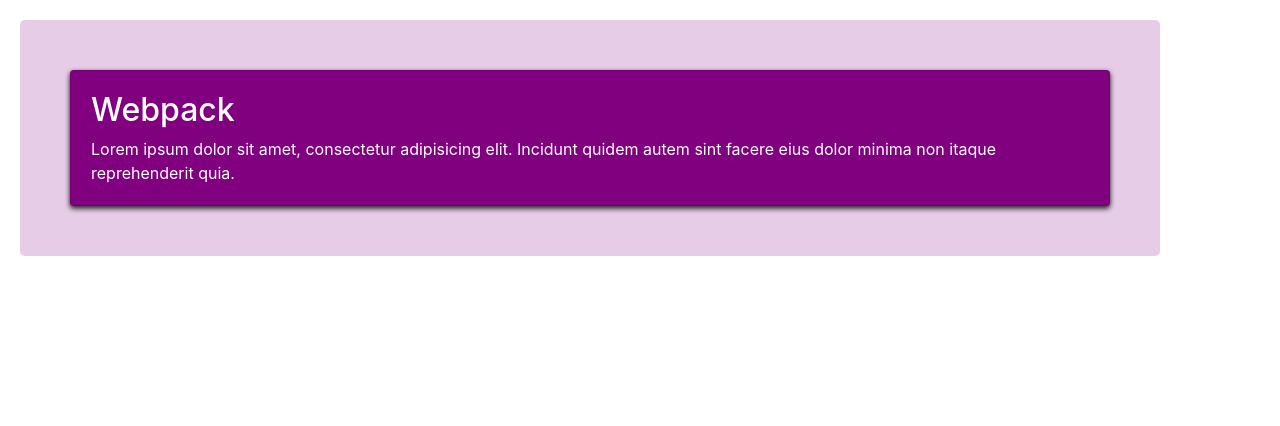
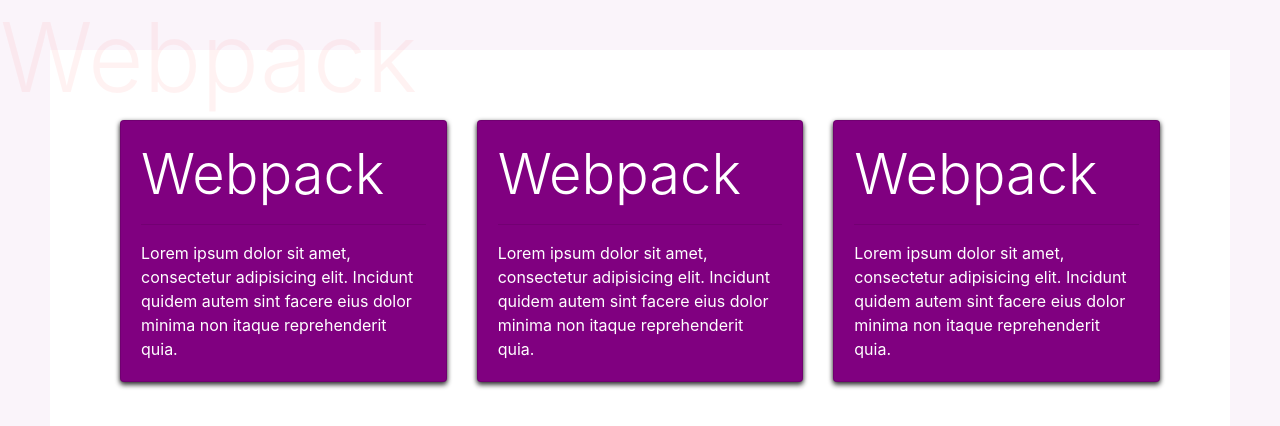
Before and after one commit to JamalGuyo/webpack-demo-2.0, a website built with webpack: page index.html in a window 1280 px wide. Built offline with nearby package versions, Linux system fonts and the light colour scheme.

Commit message:
separate config files for dev and prod environment, install webpack-server to build and run code

```diff
--- a/index.html
+++ b/index.html
@@ -7,15 +7,53 @@
     <title>Webpack-ColtSteele</title>
   </head>
   <body>
+    <h1 class="display-1">Webpack</h1>
     <div class="container">
-      <div class="card">
-        <div class="card-body">
-          <h2>Webpack</h2>
-          <p class="card-text">
-            Lorem ipsum dolor sit amet, consectetur adipisicing elit. Incidunt
-            quidem autem sint facere eius dolor minima non itaque reprehenderit
-            quia.
-          </p>
+      <div class="row">
+        <div class="col-xs-12 col-md-4">
+          <!-- card -->
+          <div class="card mb-2">
+            <div class="card-body">
+              <h2 class="display-4">Webpack</h2>
+              <hr />
+              <p class="card-text">
+                Lorem ipsum dolor sit amet, consectetur adipisicing elit.
+                Incidunt quidem autem sint facere eius dolor minima non itaque
+                reprehenderit quia.
+              </p>
+            </div>
+          </div>
+        </div>
+        <!--  -->
+        <!-- card -->
+        <div class="col-xs-12 col-md-4">
+          <div class="card mb-2">
+            <div class="card-body">
+              <h2 class="display-4">Webpack</h2>
+              <hr />
+              <p class="card-text">
+                Lorem ipsum dolor sit amet, consectetur adipisicing elit.
+                Incidunt quidem autem sint facere eius dolor minima non itaque
+                reprehenderit quia.
+              </p>
+            </div>
+          </div>
+        </div>
+        <!--  -->
+        <!-- card -->
+        <div class="col-xs-12 col-md-4">
+          <div class="card mb-2">
+            <div class="card-body">
+              <h2 class="display-4">Webpack</h2>
+              <hr />
+              <p class="card-text">
+                Lorem ipsum dolor sit amet, consectetur adipisicing elit.
+                Incidunt quidem autem sint facere eius dolor minima non itaque
+                reprehenderit quia.
+              </p>
+            </div>
+          </div>
+          <!--  -->
         </div>
       </div>
     </div>
--- a/src/index.scss
+++ b/src/index.scss
@@ -1,17 +1,33 @@
 @import '~bootstrap/scss/bootstrap';
 
-$container-bgColor: rgba(128, 0, 128, 0.2);
+$container-bgColor: rgba(155, 44, 155, 0.05);
 $container-radius: 5px;
 $card-bg: purple;
 $card-color: white;
 
+* {
+  box-sizing: border-box;
+  -webkit-box-sizing: border-box;
+  margin: 0px;
+  padding: 0px;
+}
+h1 {
+  position: absolute;
+  z-index: -3;
+  top: 0;
+  left: 0;
+  color: rgba(255, 0, 0, 0.05);
+}
 body {
-  margin: 20px;
+  border: 50px solid $container-bgColor;
+  height: 100vh;
+  width: 100%;
+  overflow-x: scroll;
+  box-sizing: border-box;
+  padding: 20px;
   .container {
-    margin: 0px;
     padding: 50px;
     border-radius: $container-radius;
-    background: $container-bgColor;
     .card {
       background: $card-bg;
       color: $card-color;
--- a/webpack.config.js
+++ b/webpack.common.js
@@ -1,14 +1,7 @@
 const HtmlWebpackPlugin = require('html-webpack-plugin');
-const path = require('path');
 
 module.exports = {
-  mode: 'development',
-  devtool: 'none',
   entry: './src/index.js',
-  output: {
-    path: path.resolve(__dirname, 'dist'),
-    filename: 'main.[contenthash].js'
-  },
   module: {
     rules: [
       {
--- /dev/null
+++ b/webpack.dev.js
@@ -0,0 +1,12 @@
+const common = require('./webpack.common');
+const merge = require('webpack-merge');
+const path = require('path');
+
+module.exports = merge(common, {
+  mode: 'development',
+  devtool: 'none',
+  output: {
+    path: path.resolve(__dirname, 'dist'),
+    filename: 'main.js'
+  }
+});
```
Also changed, not shown: package.json (+5 -2 lines), webpack.prod.js (added, +11 -0 lines), 1 other file.
